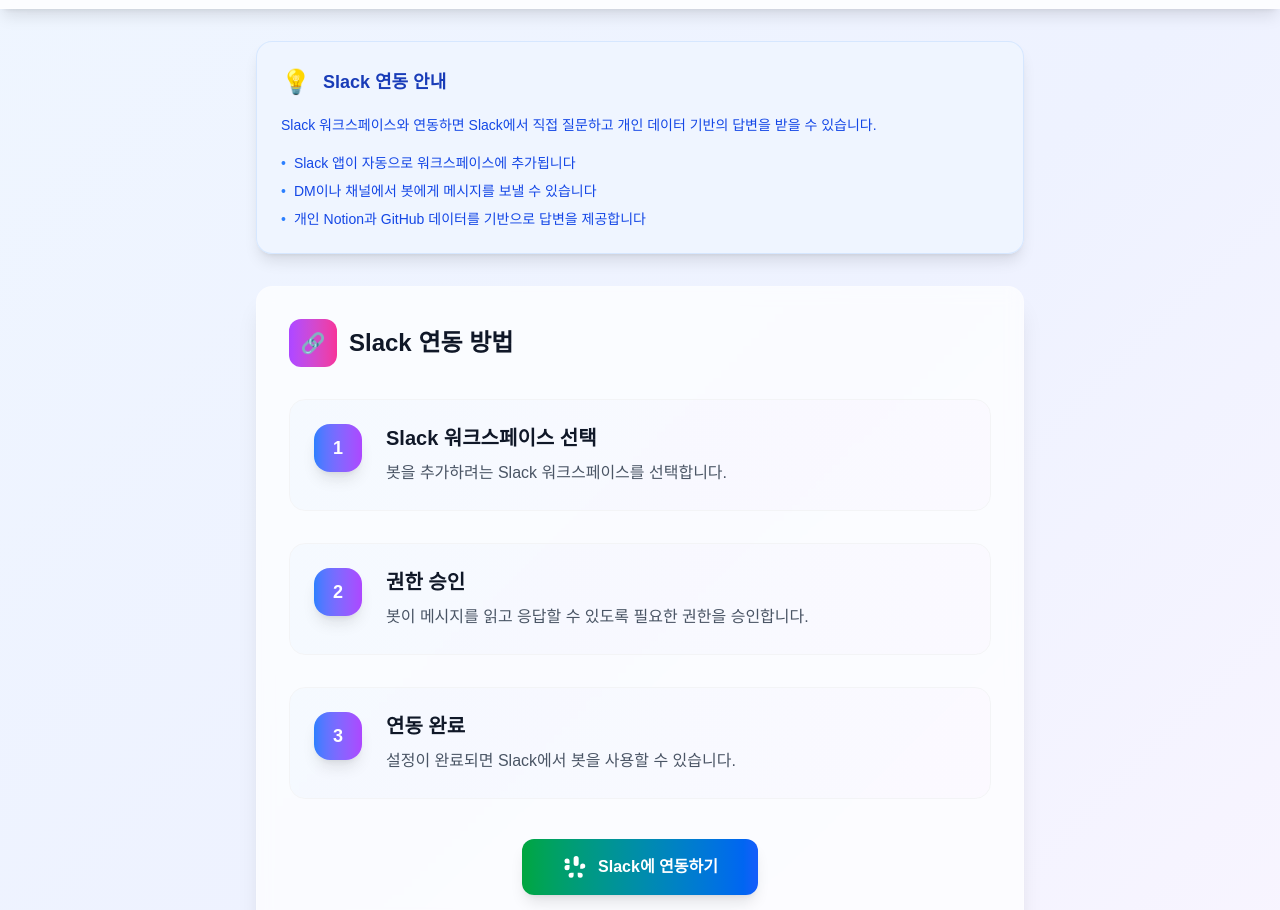
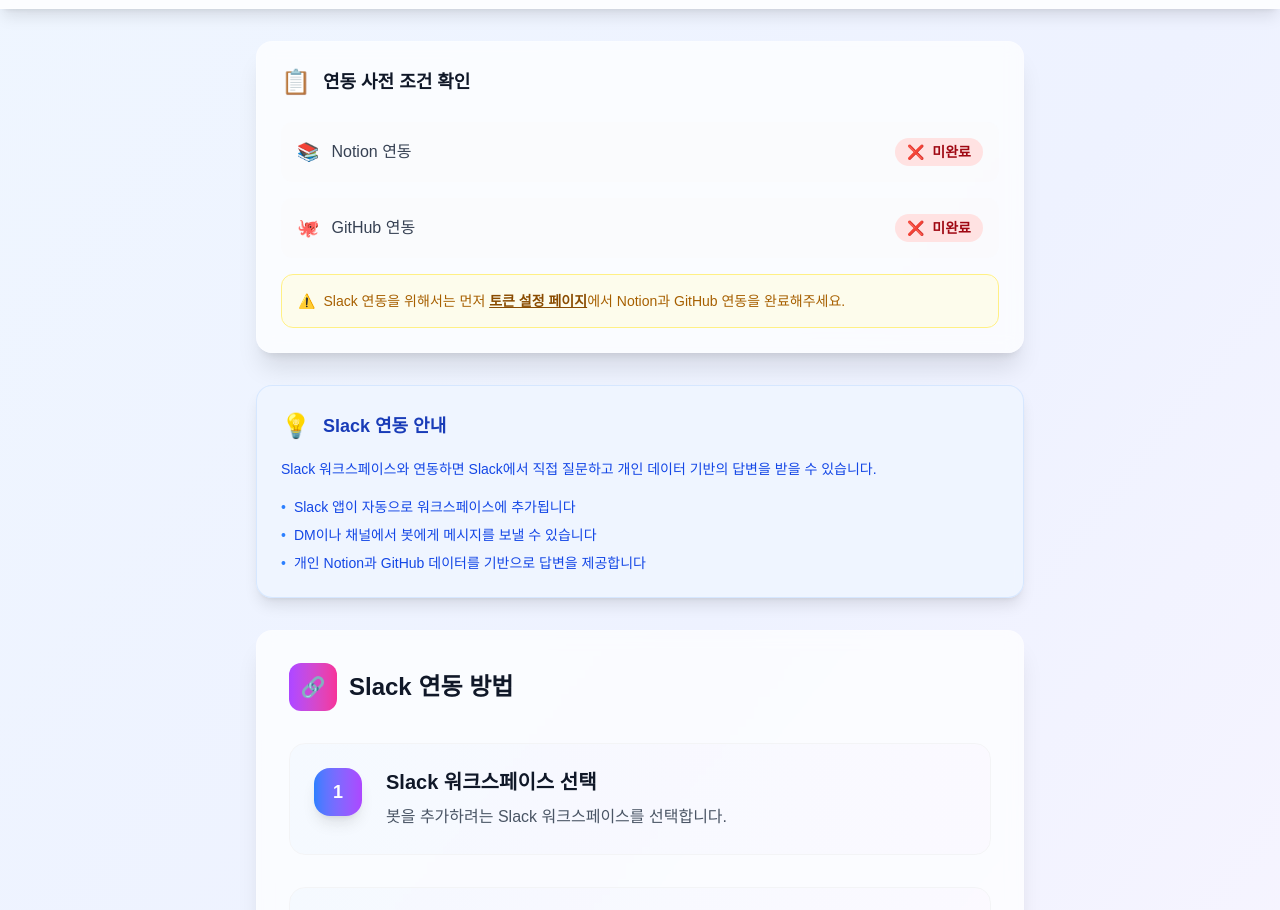
Before and after one commit to abjin/slack-bot-console, a Next.js app: page /setup/slack in a window 1280 px wide. Shown: the part 80-990 px from the top of the page. Built offline with nearby package versions, Linux system fonts and the light colour scheme; no server answers; the database is empty; sample sign-in values are in the browser's storage.

Commit message:
Add Slack integration prerequisites check and update UI to reflect Notion and GitHub integration status

```diff
--- a/src/app/api/slack/callback/route.ts
+++ b/src/app/api/slack/callback/route.ts
@@ -83,6 +83,30 @@
 
     if (!session || !session.user?.id) {
       return NextResponse.redirect(new URL('/auth/signin', request.url));
+    }
+
+    // 노션과 깃허브 연동 상태 확인
+    const tenant = await prisma.tenants.findUnique({
+      where: { userId: session.user.id },
+    });
+
+    const hasNotionIntegration = !!(
+      tenant?.notionApiKey && tenant?.notionDatabaseId
+    );
+    const hasGitHubIntegration = !!(
+      tenant?.githubAppInstalled && tenant?.githubAppInstallationId
+    );
+
+    // 노션과 깃허브가 모두 연동되지 않은 경우 슬랙 연동 거부
+    if (!hasNotionIntegration || !hasGitHubIntegration) {
+      console.log('슬랙 연동 거부: 사전 조건 미충족', {
+        hasNotionIntegration,
+        hasGitHubIntegration,
+        userId: session.user.id,
+      });
+      return NextResponse.redirect(
+        new URL('/setup/slack?error=prerequisites_not_met', request.url)
+      );
     }
 
     const { searchParams } = new URL(request.url);
--- a/src/app/api/user/tokens/route.ts
+++ b/src/app/api/user/tokens/route.ts
@@ -15,13 +15,23 @@
       where: { userId: session.user.id },
     });
 
+    const hasNotionIntegration = !!(
+      tenant?.notionApiKey && tenant?.notionDatabaseId
+    );
+    const hasGitHubIntegration = !!(
+      tenant?.githubAppInstalled && tenant?.githubAppInstallationId
+    );
+    const hasSlackIntegration = !!(tenant?.tenantId && tenant?.slackBotToken);
+
     return NextResponse.json({
       notionApiKey: tenant?.notionApiKey || '',
       notionDatabaseId: tenant?.notionDatabaseId || '',
-      githubAppInstalled: tenant?.githubAppInstalled || false,
+      githubAppInstalled: hasGitHubIntegration,
       githubAppInstallationId: tenant?.githubAppInstallationId || '',
-      hasSlackIntegration:
-        tenant?.tenantId && tenant?.slackBotToken ? true : false,
+      hasSlackIntegration,
+      hasNotionIntegration,
+      hasGitHubIntegration,
+      canConnectSlack: hasNotionIntegration && hasGitHubIntegration,
     });
   } catch (error) {
     console.error('토큰 조회 오류:', error);
--- a/src/app/setup/slack/page.tsx
+++ b/src/app/setup/slack/page.tsx
@@ -10,9 +10,11 @@
   const router = useRouter();
   const searchParams = useSearchParams();
   const [hasSlackIntegration, setHasSlackIntegration] = useState(false);
+  const [hasNotionIntegration, setHasNotionIntegration] = useState(false);
+  const [hasGitHubIntegration, setHasGitHubIntegration] = useState(false);
   const [loading, setLoading] = useState(true);
   const [message, setMessage] = useState<{
-    type: 'success' | 'error';
+    type: 'success' | 'error' | 'warning';
     text: string;
   } | null>(null);
 
@@ -49,6 +51,10 @@
         case 'server_error':
           errorMessage = '서버 오류가 발생했습니다. 잠시 후 다시 시도하세요.';
           break;
+        case 'prerequisites_not_met':
+          errorMessage =
+            'Slack 연동을 위해서는 먼저 Notion과 GitHub 연동이 완료되어야 합니다.';
+          break;
       }
 
       setMessage({
@@ -76,9 +82,11 @@
       if (response.ok) {
         const data = await response.json();
         setHasSlackIntegration(data.hasSlackIntegration);
+        setHasNotionIntegration(!!(data.notionApiKey && data.notionDatabaseId));
+        setHasGitHubIntegration(data.githubAppInstalled);
       }
     } catch (error) {
-      console.error('Slack 연동 상태 확인 실패:', error);
+      console.error('연동 상태 확인 실패:', error);
     } finally {
       setLoading(false);
     }
@@ -89,6 +97,15 @@
   };
 
   const handleSlackConnect = () => {
+    // 사전 조건 확인
+    if (!hasNotionIntegration || !hasGitHubIntegration) {
+      setMessage({
+        type: 'warning',
+        text: 'Slack 연동을 위해서는 먼저 Notion과 GitHub 연동이 완료되어야 합니다.',
+      });
+      return;
+    }
+
     const oauthUrl = generateSlackOAuthUrl();
     if (oauthUrl) {
       window.location.href = oauthUrl;
@@ -133,18 +150,24 @@
 
       <div className="container mx-auto px-4 py-8">
         <div className="max-w-3xl mx-auto">
-          {/* 성공/오류 메시지 */}
+          {/* 성공/오류/경고 메시지 */}
           {message && (
             <div
               className={`mb-8 p-6 rounded-2xl shadow-lg border ${
                 message.type === 'success'
                   ? 'bg-green-50/80 border-green-200/50 text-green-700'
+                  : message.type === 'warning'
+                  ? 'bg-yellow-50/80 border-yellow-200/50 text-yellow-700'
                   : 'bg-red-50/80 border-red-200/50 text-red-700'
               }`}
             >
               <div className="flex items-center space-x-3">
                 <span className="text-2xl">
-                  {message.type === 'success' ? '✅' : '❌'}
+                  {message.type === 'success'
+                    ? '✅'
+                    : message.type === 'warning'
+                    ? '⚠️'
+                    : '❌'}
                 </span>
                 <p className="font-medium">{message.text}</p>
               </div>
@@ -183,6 +206,79 @@
           ) : (
             /* 연동 설정 */
             <div className="space-y-8">
+              {/* 사전 조건 상태 */}
+              <div className="bg-white/70 backdrop-blur-sm p-6 rounded-2xl shadow-xl border border-white/20">
+                <div className="flex items-center space-x-3 mb-6">
+                  <span className="text-2xl">📋</span>
+                  <h3 className="font-bold text-gray-900 text-lg">
+                    연동 사전 조건 확인
+                  </h3>
+                </div>
+                <div className="space-y-4">
+                  <div className="flex items-center justify-between p-4 bg-gray-50/50 rounded-xl">
+                    <div className="flex items-center space-x-3">
+                      <span className="text-lg">📚</span>
+                      <span className="font-medium text-gray-700">
+                        Notion 연동
+                      </span>
+                    </div>
+                    <div
+                      className={`flex items-center space-x-2 px-3 py-1 rounded-full ${
+                        hasNotionIntegration
+                          ? 'bg-green-100 text-green-800'
+                          : 'bg-red-100 text-red-800'
+                      }`}
+                    >
+                      <span className="text-sm">
+                        {hasNotionIntegration ? '✅' : '❌'}
+                      </span>
+                      <span className="font-semibold text-sm">
+                        {hasNotionIntegration ? '완료' : '미완료'}
+                      </span>
+                    </div>
+                  </div>
+                  <div className="flex items-center justify-between p-4 bg-gray-50/50 rounded-xl">
+                    <div className="flex items-center space-x-3">
+                      <span className="text-lg">🐙</span>
+                      <span className="font-medium text-gray-700">
+                        GitHub 연동
+                      </span>
+                    </div>
+                    <div
+                      className={`flex items-center space-x-2 px-3 py-1 rounded-full ${
+                        hasGitHubIntegration
+                          ? 'bg-green-100 text-green-800'
+                          : 'bg-red-100 text-red-800'
+                      }`}
+                    >
+                      <span className="text-sm">
+                        {hasGitHubIntegration ? '✅' : '❌'}
+                      </span>
+                      <span className="font-semibold text-sm">
+                        {hasGitHubIntegration ? '완료' : '미완료'}
+                      </span>
+                    </div>
+                  </div>
+                </div>
+                {(!hasNotionIntegration || !hasGitHubIntegration) && (
+                  <div className="mt-4 p-4 bg-yellow-50/80 border border-yellow-200 rounded-xl">
+                    <p className="text-yellow-700 text-sm flex items-center space-x-2">
+                      <span>⚠️</span>
+                      <span>
+                        Slack 연동을 위해서는 먼저{' '}
+                        <Link
+                          href="/setup/tokens"
+                          className="font-semibold text-yellow-800 underline hover:text-yellow-900"
+                        >
+                          토큰 설정 페이지
+                        </Link>
+                        에서 Notion과 GitHub 연동을 완료해주세요.
+                      </span>
+                    </p>
+                  </div>
+                )}
+              </div>
+
               {/* 안내 메시지 */}
               <div className="bg-blue-50/80 backdrop-blur-sm border border-blue-200/50 p-6 rounded-2xl shadow-lg">
                 <div className="flex items-center space-x-3 mb-4">
@@ -274,7 +370,12 @@
                 <div className="mt-10 text-center">
                   <button
                     onClick={handleSlackConnect}
-                    className="bg-gradient-to-r from-green-600 to-blue-600 text-white px-10 py-4 rounded-xl font-bold hover:from-green-700 hover:to-blue-700 transition-all duration-200 transform hover:scale-105 shadow-lg inline-flex items-center space-x-3"
+                    disabled={!hasNotionIntegration || !hasGitHubIntegration}
+                    className={`px-10 py-4 rounded-xl font-bold transition-all duration-200 shadow-lg inline-flex items-center space-x-3 ${
+                      hasNotionIntegration && hasGitHubIntegration
+                        ? 'bg-gradient-to-r from-green-600 to-blue-600 text-white hover:from-green-700 hover:to-blue-700 transform hover:scale-105'
+                        : 'bg-gray-300 text-gray-500 cursor-not-allowed'
+                    }`}
                   >
                     <svg
                       className="w-6 h-6"
@@ -283,7 +384,11 @@
                     >
                       <path d="M5.042 15.165a2.528 2.528 0 0 1-2.52-2.523A2.528 2.528 0 0 1 5.042 10.12h2.52v2.522a2.528 2.528 0 0 1-2.52 2.523Zm0-6.584a2.528 2.528 0 0 1-2.52-2.523A2.528 2.528 0 0 1 5.042 3.535a2.528 2.528 0 0 1 2.52 2.523v2.523H5.042Zm6.584 0V3.535a2.528 2.528 0 0 1 2.523-2.52 2.528 2.528 0 0 1 2.523 2.52v5.046a2.528 2.528 0 0 1-2.523 2.523 2.528 2.528 0 0 1-2.523-2.523Zm6.584 2.523a2.528 2.528 0 0 1 2.523-2.523 2.528 2.528 0 0 1 2.523 2.523 2.528 2.528 0 0 1-2.523 2.523h-2.523v-2.523Zm0 6.584a2.528 2.528 0 0 1 2.523 2.523 2.528 2.528 0 0 1-2.523 2.523 2.528 2.528 0 0 1-2.523-2.523v-2.523h2.523Zm-6.584 0v2.523a2.528 2.528 0 0 1-2.523 2.523 2.528 2.528 0 0 1-2.523-2.523 2.528 2.528 0 0 1 2.523-2.523h2.523Z" />
                     </svg>
-                    <span>Slack에 연동하기</span>
+                    <span>
+                      {hasNotionIntegration && hasGitHubIntegration
+                        ? 'Slack에 연동하기'
+                        : '사전 조건을 완료해주세요'}
+                    </span>
                   </button>
                 </div>
               </div>
@@ -300,7 +405,7 @@
                   <div className="flex items-start space-x-2">
                     <span className="text-yellow-600">•</span>
                     <p>
-                      Slack 연동을 위해서는 먼저 Notion과 GitHub 토큰 설정이
+                      Slack 연동을 위해서는 먼저 Notion과 GitHub 연동이
                       완료되어야 합니다.
                     </p>
                   </div>
```
